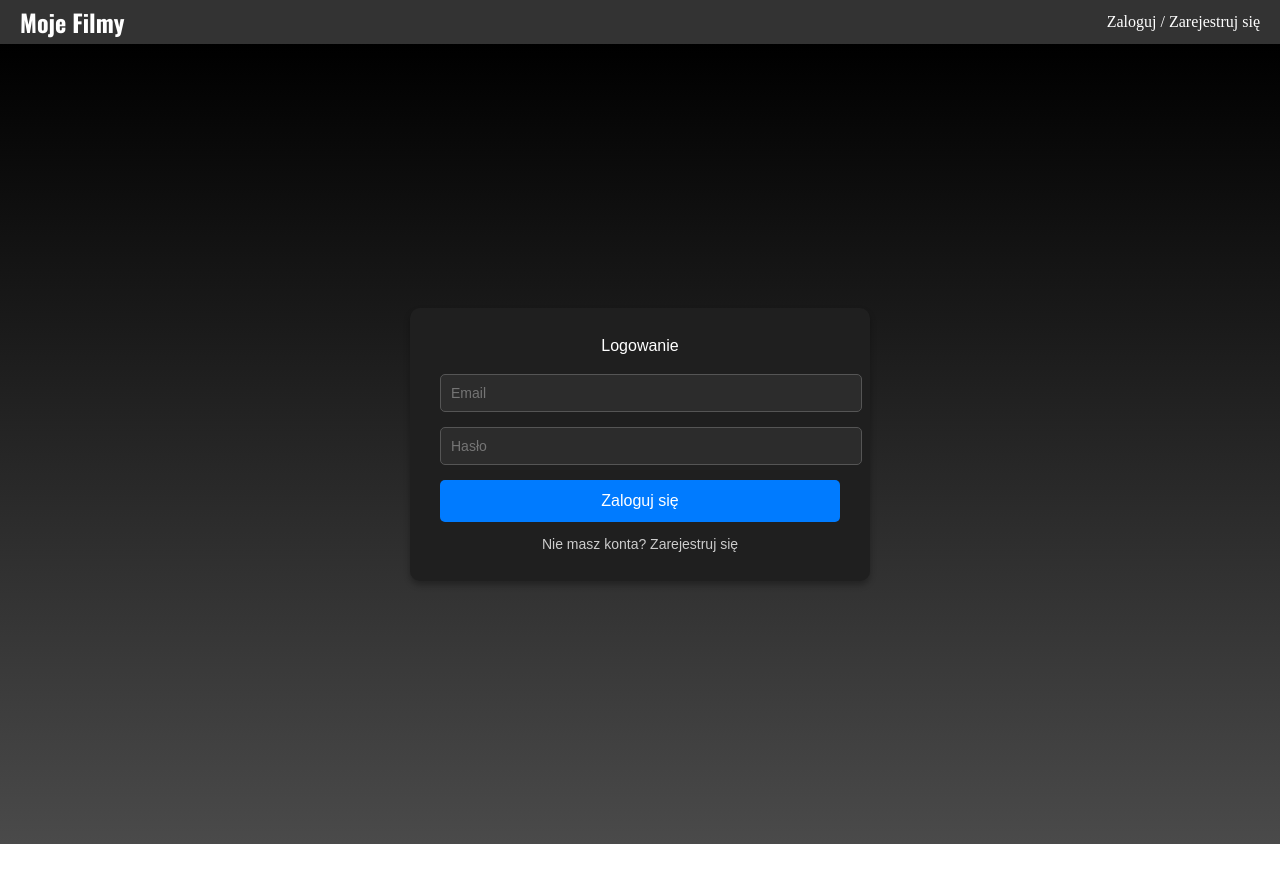
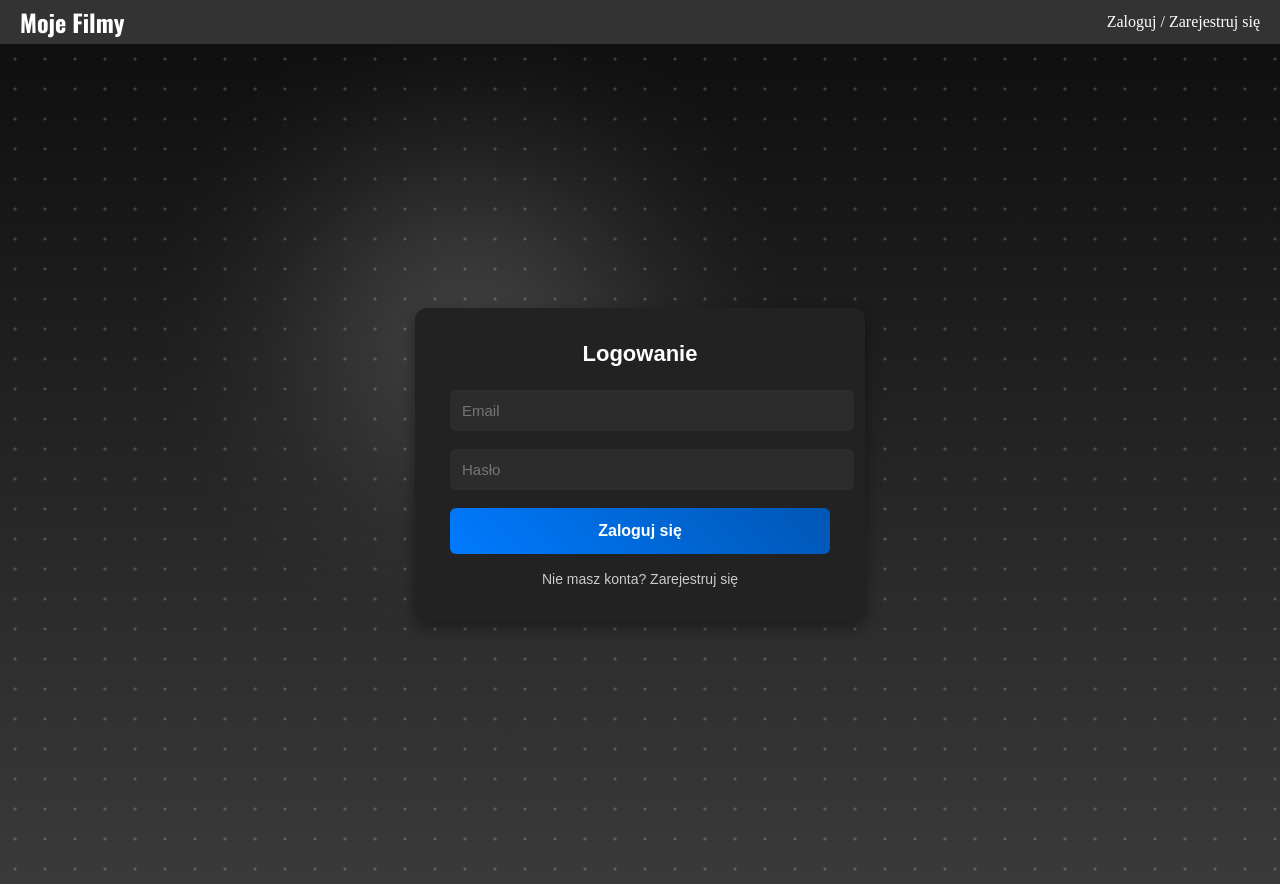
Before and after one commit to Patryk128/movie-library, a React (Vite) app: page /auth in a window 1280 px wide. Before the commit the page ends 844 px from the top, so only its background shows below. Built offline with nearby package versions, Linux system fonts and the light colour scheme; no server answers.

Commit message:
new styling

```diff
--- a/src/styles/AuthPage.css
+++ b/src/styles/AuthPage.css
@@ -3,64 +3,106 @@
   justify-content: center;
   align-items: center;
   height: 100vh;
-  background: linear-gradient(to bottom, #000000, #4a4a4a);
-  font-family: Arial, sans-serif;
+  background: linear-gradient(to bottom, #0f0f0f, #3a3a3a);
+  font-family: "Poppins", Arial, sans-serif;
+  padding: 20px;
+  position: relative;
+  overflow: hidden;
+}
+
+.auth-page::before {
+  content: "";
+  position: absolute;
+  width: 100%;
+  height: 100%;
+  background: radial-gradient(white 4%, transparent 10%);
+  background-size: 30px 30px;
+  opacity: 0.2;
+  top: 0;
+  left: 0;
+  pointer-events: none;
+}
+
+.auth-page::after {
+  content: "";
+  position: absolute;
+  width: 300px;
+  height: 300px;
+  background: rgba(255, 255, 255, 0.2);
+  filter: blur(100px);
+  top: 15%;
+  left: 25%;
+  border-radius: 50%;
+  pointer-events: none;
 }
 
 .auth-container {
-  background-color: #1f1f1f;
-  padding: 30px;
-  border-radius: 10px;
-  box-shadow: 0 4px 6px rgba(0, 0, 0, 0.3);
+  background-color: #222;
+  padding: 35px;
+  border-radius: 12px;
+  box-shadow: 0 6px 15px rgba(0, 0, 0, 0.4);
   text-align: center;
   width: 100%;
-  max-width: 400px;
+  max-width: 380px;
   color: #fff;
+  transition: transform 0.3s;
+  position: relative;
+  z-index: 10;
+}
+
+.auth-container:hover {
+  transform: scale(1.02);
 }
 
 .auth-container h2 {
-  margin-bottom: 20px;
-  color: #fff;
+  margin-bottom: 25px;
+  font-size: 22px;
+  font-weight: 600;
+  color: #ffffff;
 }
 
 .auth-container input {
   width: 100%;
-  padding: 10px;
-  margin-bottom: 15px;
-  font-size: 14px;
-  border: 1px solid #555;
-  border-radius: 5px;
+  padding: 12px;
+  margin-bottom: 18px;
+  font-size: 15px;
+  border: none;
+  border-radius: 6px;
   outline: none;
   background-color: #2c2c2c;
   color: #fff;
-  transition: border 0.3s;
+  transition: box-shadow 0.3s, background-color 0.3s;
 }
 
 .auth-container input:focus {
-  border-color: #888;
+  box-shadow: 0 0 6px rgba(0, 123, 255, 0.6);
+  background-color: #333;
 }
 
 .auth-button {
   width: 100%;
-  padding: 12px;
+  padding: 14px;
   font-size: 16px;
+  font-weight: bold;
   color: #fff;
-  background-color: #007bff;
+  background: linear-gradient(45deg, #007bff, #0056b3);
   border: none;
-  border-radius: 5px;
+  border-radius: 6px;
   cursor: pointer;
-  transition: background-color 0.3s;
+  transition: background 0.3s, transform 0.2s;
 }
 
 .auth-button:hover {
-  background-color: #0056b3;
+  background: linear-gradient(45deg, #0056b3, #00408a);
+  transform: scale(1.03);
 }
 
 .toggle-auth {
-  margin-top: 15px;
+  margin-top: 18px;
   color: #ccc;
   cursor: pointer;
   font-size: 14px;
+  transition: color 0.3s;
 }
 
 .toggle-auth:hover {
@@ -83,3 +125,18 @@
   font-size: 14px;
   margin: 10px 0;
 }
+
+@media (max-width: 480px) {
+  .auth-container {
+    padding: 25px;
+  }
+
+  .auth-button {
+    font-size: 14px;
+    padding: 12px;
+  }
+
+  .toggle-auth {
+    font-size: 13px;
+  }
+}
```
